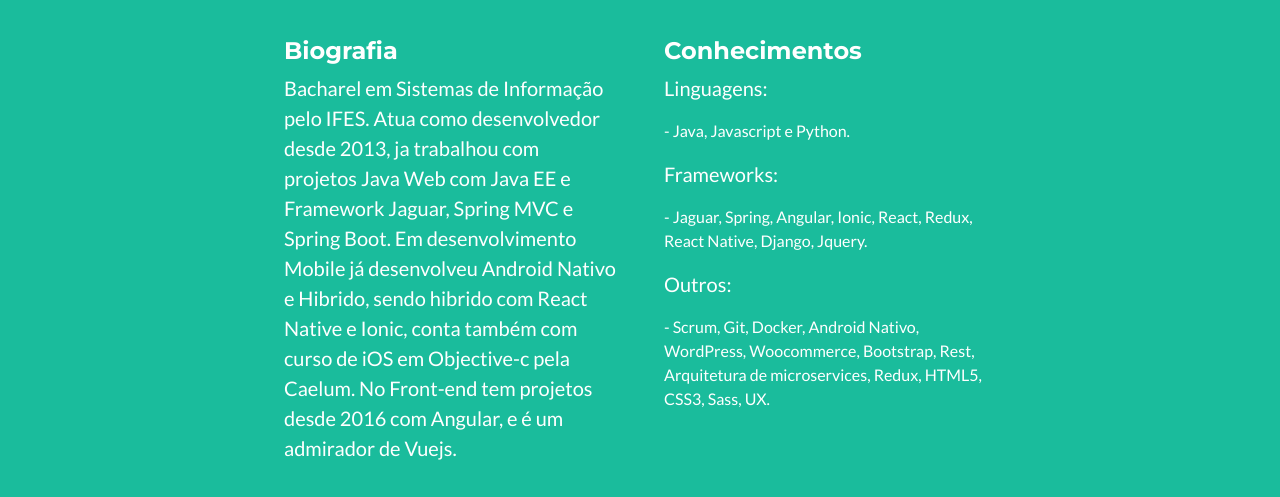
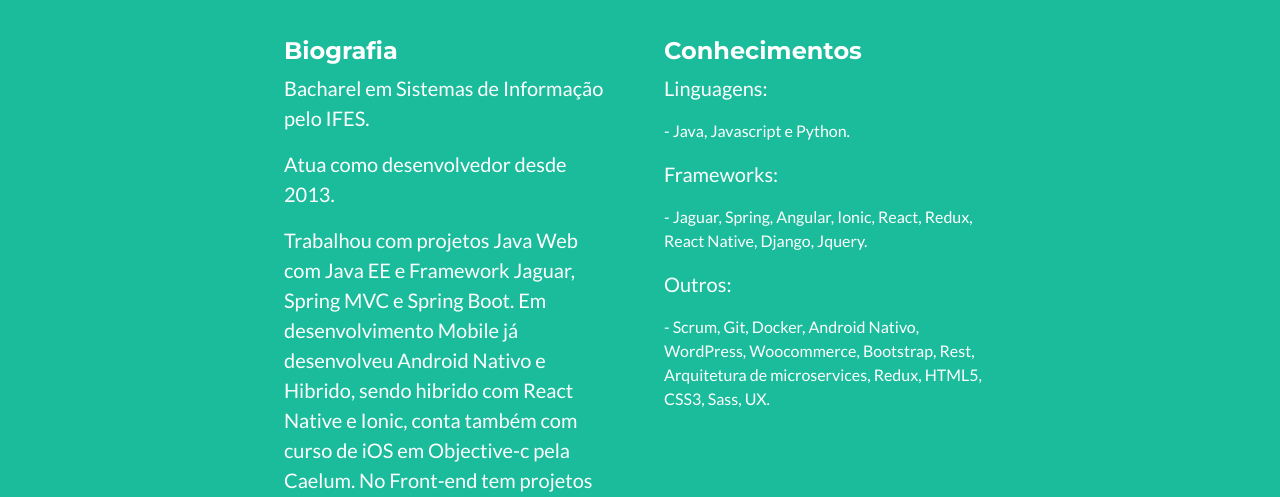
Before and after one commit to ahlan90/ahlan90.github.io, a plain HTML site: page index.html in a window 1280 px wide. Shown: the part 1871-2368 px from the top of the page. Drawn offline with nearby package versions, Linux system fonts and the light colour scheme.

Commit message:
Add the template

```diff
--- a/index.html
+++ b/index.html
@@ -155,8 +155,9 @@
             <div class="row">
                 <div class="col-lg-4 ml-auto mt-3">
                     <h4>Biografia</h4>
-                    <p class="lead">Bacharel em Sistemas de Informação pelo IFES. Atua como desenvolvedor desde 2013, ja
-                        trabalhou com projetos Java Web com Java EE e Framework
+                    <p class="lead">Bacharel em Sistemas de Informação pelo IFES.</p>
+                    <p class="lead"> Atua como desenvolvedor desde 2013.</p>
+                    <p class="lead">Trabalhou com projetos Java Web com Java EE e Framework
                         Jaguar,
                         Spring MVC e Spring Boot. Em desenvolvimento Mobile já desenvolveu Android Nativo e Hibrido,
                         sendo hibrido com React Native e Ionic, conta
```
